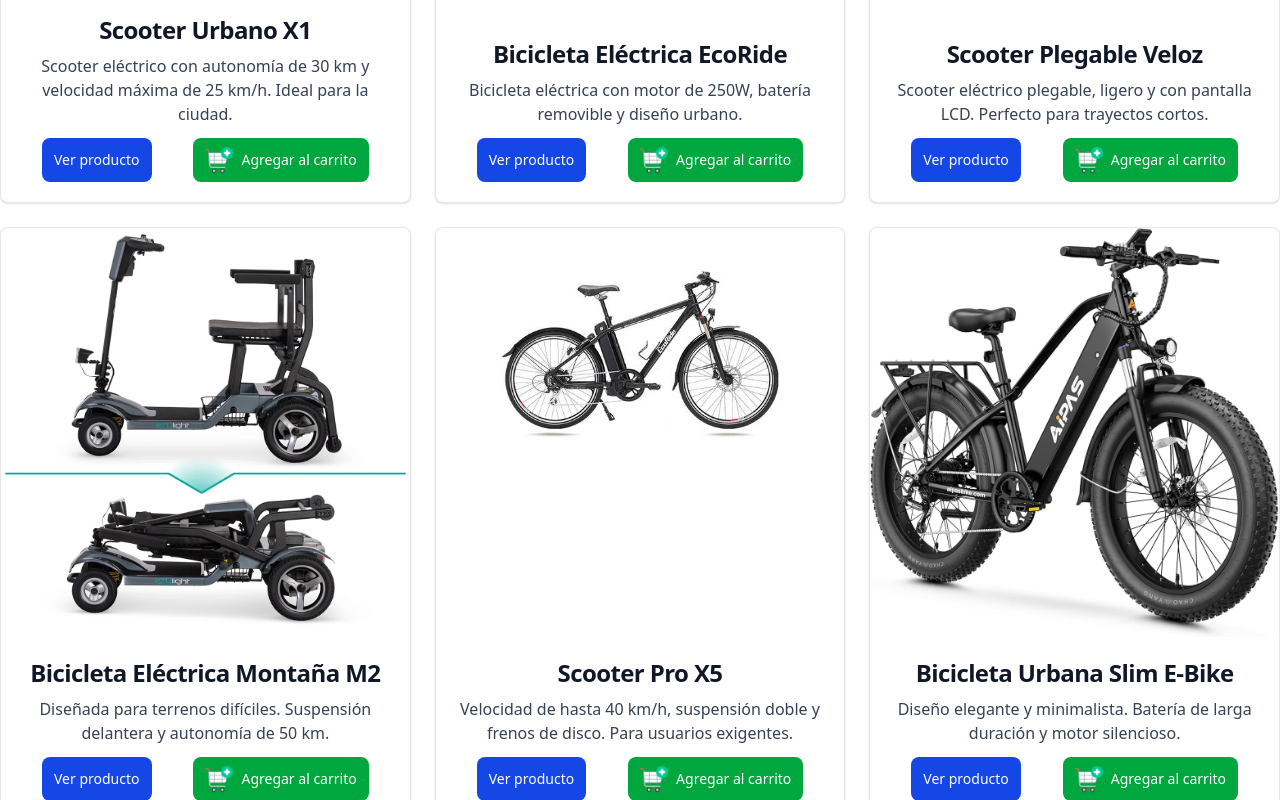
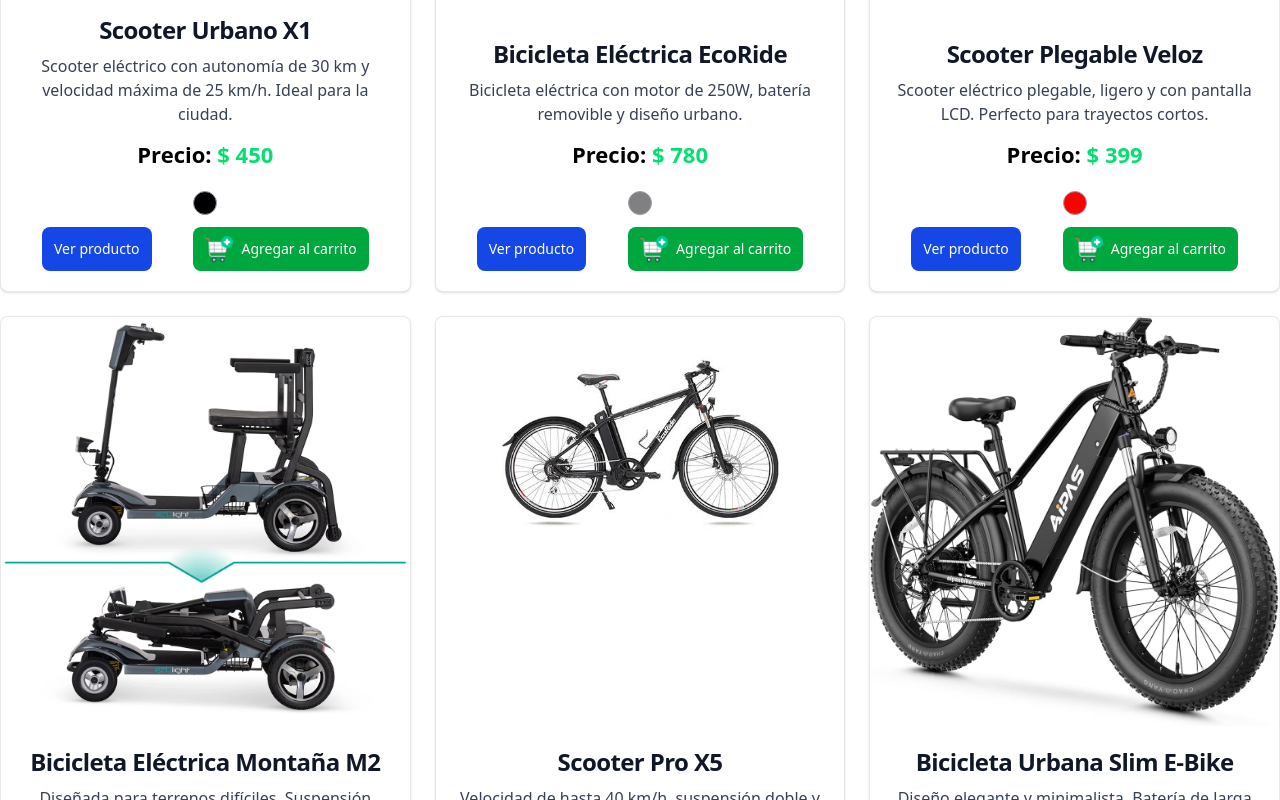
Before and after one commit to smithacevedo/ElectroRide, a React (Vite) app: page / in a window 1280 px wide. Shown: the part 1500-2300 px from the top of the page. Built offline with nearby package versions, Linux system fonts and the light colour scheme.

Commit message:
se agregan colores y precio al componente  de card

```diff
--- a/src/components/CardComponent.tsx
+++ b/src/components/CardComponent.tsx
@@ -21,6 +21,25 @@ export default function CardComponent({ product, dispatch }: Props) {
             <div className="p-5">
                 <h5 className="mb-2 text-2xl font-bold tracking-tight text-gray-900 dark:text-white">{product.name}</h5>
                 <p className="mb-3 font-normal text-gray-700 dark:text-gray-400">{product.details}</p>
+                <div className="flex flex-col gap-2">
+                <p className="mb-3  dark:text-gray-400 text-[22px] text-green-400 font-bold"><span className="text-black">Precio:</span> $ {product.price}</p>
+
+                <div className="flex flex-row justify-center items-center gap-2 mb-3">
+                    <div
+                        className="w-6 h-6 rounded-full border border-gray-400"
+                        style={{
+                        backgroundColor: product.color.toLowerCase() === 'blanca' ? 'white' :
+                                        product.color.toLowerCase() === 'gris' ? 'gray' :
+                                        product.color.toLowerCase() === 'negro' ? 'black' :
+                                        product.color.toLowerCase() === 'rojo' ? 'red' :
+                                        product.color.toLowerCase() === 'verde' ? 'green' :
+                                        product.color.toLowerCase() === 'azul' ? 'blue' :
+                                        product.color.toLowerCase(),
+                        }}
+                        title={product.color}
+                    ></div>
+                    </div>
+                </div>
                 <div className="flex flex-row justify-around">
                     <button
                         onClick={handleViewProduct}
--- a/src/components/ProductComponent.tsx
+++ b/src/components/ProductComponent.tsx
@@ -41,6 +41,7 @@ export default function ProductComponent() {
             <p className="text-2xl font-bold text-black mb-6">{product.color}</p>
             <p className="text-2xl font-bold text-green-600 mb-6">${product.price}</p>
 
+
             <button
               onClick={() => dispatch({ type: "add-to-cart", payload: { item: product } })}
               className="hover:cursor-pointer bg-green-600 hover:bg-green-700 text-white font-semibold py-3 px-6 rounded-lg shadow-md transition-colors duration-300"
```
